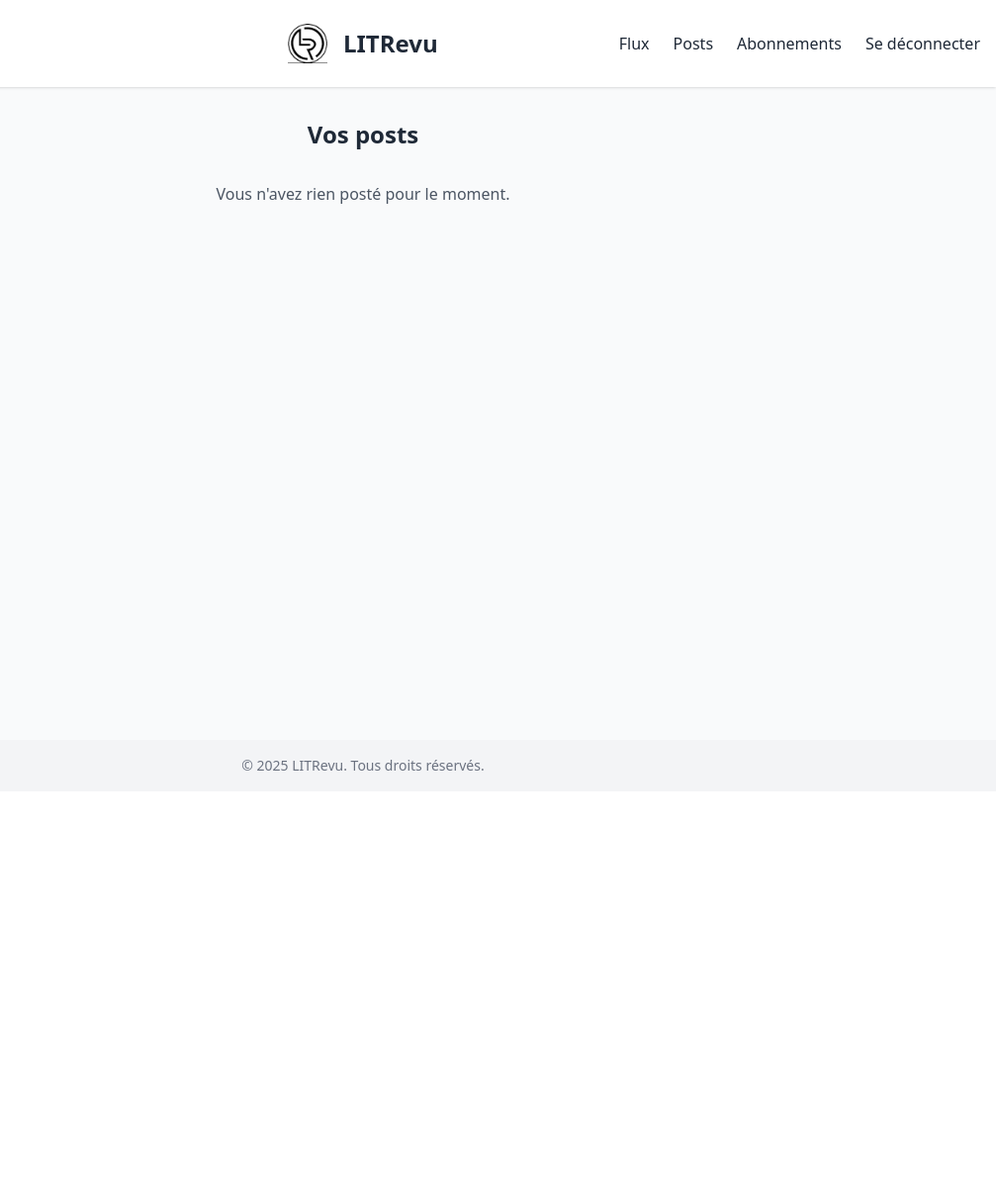
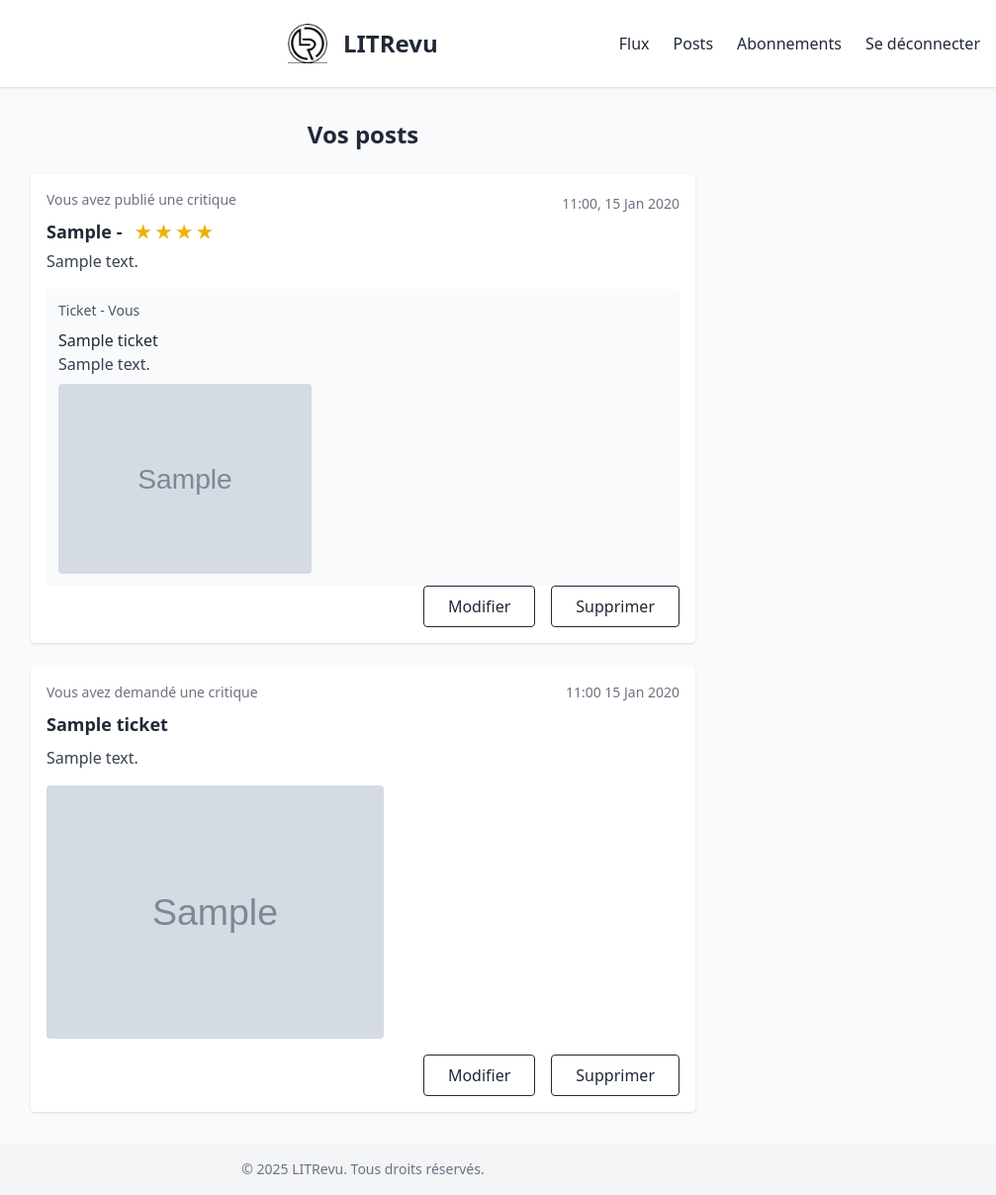
Before and after one commit to LsFbr/OC_Project9_LITRevu, a Django app: page /posts/ in a window 1280 px wide. Shown: the whole page at 99% size, without its empty margins (273-1280 px from the left). Before the commit the page ends 779 px from the top, so only its background shows below. Run offline with Django 5.2, Linux system fonts and the light colour scheme; a user stored in the database is signed in; tables that the repository leaves empty hold one stand-in row (values such as "Sample post"); grey boxes marked "Sample" are stand-in pictures; some libraries are stand-ins or nearby versions.

Commit message:
refactor(posts.html): Update posts display logic to handle both tickets and reviews, improving user interaction and content presentation

```diff
--- a/litrevu/web_app/templates/web_app/posts.html
+++ b/litrevu/web_app/templates/web_app/posts.html
@@ -4,37 +4,70 @@
 <div class="container text-center mx-auto px-4">
     <h1 class="text-2xl font-bold text-gray-800">Vos posts</h1>
 </div>
-{% for ticket in tickets %}
+{% for item in content %}
     <div class="max-w-2xl mx-auto bg-white rounded shadow p-4 mt-6">
+        {% if item.content_type == "ticket" %}
             <div class="flex justify-between items-center">
-            {% if ticket.user == user %}
                 <p class="text-gray-500 text-sm mb-2">
                     Vous avez demandé une critique
                 </p>
-            {% else %}
                 <p class="text-gray-500 text-sm mb-2">
-                    {{ ticket.user.username }} a demandé une critique
-                </p>
-            {% endif %}
-            <p class="text-gray-500 text-sm mb-2">
-                {{ ticket.time_created|date:"H:i d M Y" }}
+                    {{ item.time_created|date:"H:i d M Y" }}
                 </p>
             </div>
-        <h2 class="text-lg font-semibold text-gray-800 mb-2">{{ ticket.title }}</h2>
-        <p class="text-gray-700 mb-4">{{ ticket.description }}</p>
-        {% if ticket.image %}
-            <img src="{{ ticket.image.url }}" alt="Image du ticket" class="w-auto max-h-64 object-cover rounded mb-4">
+            <h2 class="text-lg font-semibold text-gray-800 mb-2">{{ item.title }}</h2>
+            <p class="text-gray-700 mb-4">{{ item.description }}</p>
+            {% if item.image %}
+                <img src="{{ item.image.url }}" alt="Image du ticket" class="w-auto max-h-64 object-cover rounded mb-4">
             {% endif %}
             <div class="flex justify-end gap-4">
-            <a href="{% url 'edit_ticket' ticket.id %}" class="border border-gray-800 text-gray-800 font-medium py-2 px-6 rounded hover:bg-gray-100">
+                <a href="{% url 'edit_ticket' item.id %}" class="border border-gray-800 text-gray-800 font-medium py-2 px-6 rounded hover:bg-gray-100">
                     Modifier
                 </a>
                 <button
-                onclick="openDeleteModal({{ ticket.id }}, '{{ ticket.title|escapejs }}')"
+                    onclick="openDeleteModal({{ item.id }}, '{{ item.title|escapejs }}')"
                     class="border border-gray-800 text-gray-800 font-medium py-2 px-6 rounded hover:bg-gray-100">
                     Supprimer
                 </button>
             </div>
+        {% else %} {# review #}
+            <div class="flex justify-between items-center">
+                <p class="text-gray-500 text-sm mb-2">
+                    Vous avez publié une critique
+                </p>
+                <p class="text-gray-500 text-sm">{{ item.time_created|date:"H:i, d M Y" }}</p>
+            </div>
+            <h3 class="text-lg font-semibold text-gray-800 mb-1">
+                {{ item.headline }} -
+                <span class="text-yellow-500 ml-2">
+                    {% for i in "12345" %}
+                        {% if forloop.counter <= item.rating %}
+                            ★
+                        {% endif %}
+                    {% endfor %}
+                </span>
+            </h3>
+            <p class="text-gray-700 mb-4 whitespace-pre-line">{{ item.body }}</p>
+
+            <div class="bg-gray-50 rounded p-3">
+                <p class="text-sm text-gray-600 mb-2">Ticket - {% if item.ticket.user == user %}Vous{% else %}{{ item.ticket.user.username }}{% endif %}</p>
+                <h4 class="font-medium text-gray-800">{{ item.ticket.title }}</h4>
+                <p class="text-gray-700 mb-2">{{ item.ticket.description }}</p>
+                {% if item.ticket.image %}
+                <img src="{{ item.ticket.image.url }}" alt="Image du ticket" class="w-auto max-h-48 object-cover rounded">
+                {% endif %}
+            </div>
+            <div class="flex justify-end gap-4">
+                <a href="{% url 'edit_review' item.id %}" class="border border-gray-800 text-gray-800 font-medium py-2 px-6 rounded hover:bg-gray-100">
+                    Modifier
+                </a>
+                <button
+                    onclick="openDeleteModal({{ item.id }}, '{{ item.ticket.title|escapejs }}')"
+                    class="border border-gray-800 text-gray-800 font-medium py-2 px-6 rounded hover:bg-gray-100">
+                    Supprimer
+                </button>
+            </div>
+        {% endif %}
     </div>
 {% empty %}
     <p class="text-center text-gray-600 mt-8">Vous n'avez rien posté pour le moment.</p>
```
Lines whose indentation alone changed are shown as unchanged.
